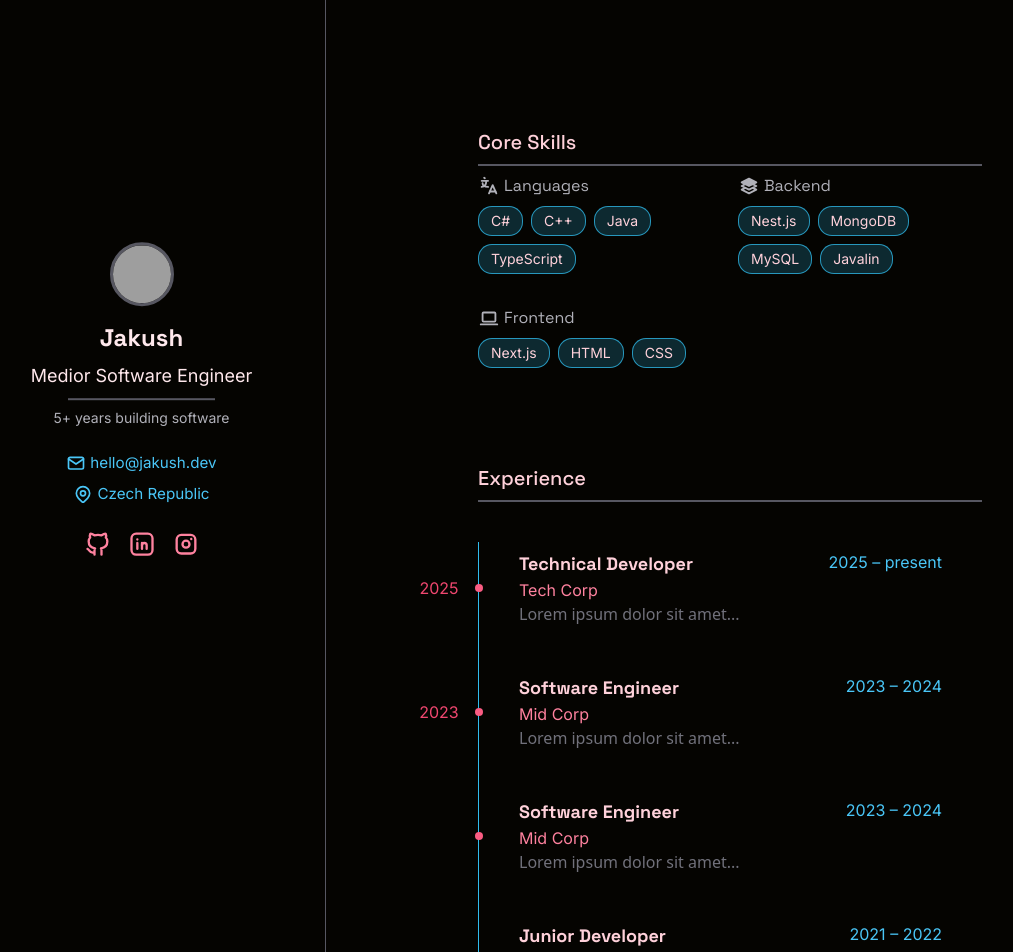
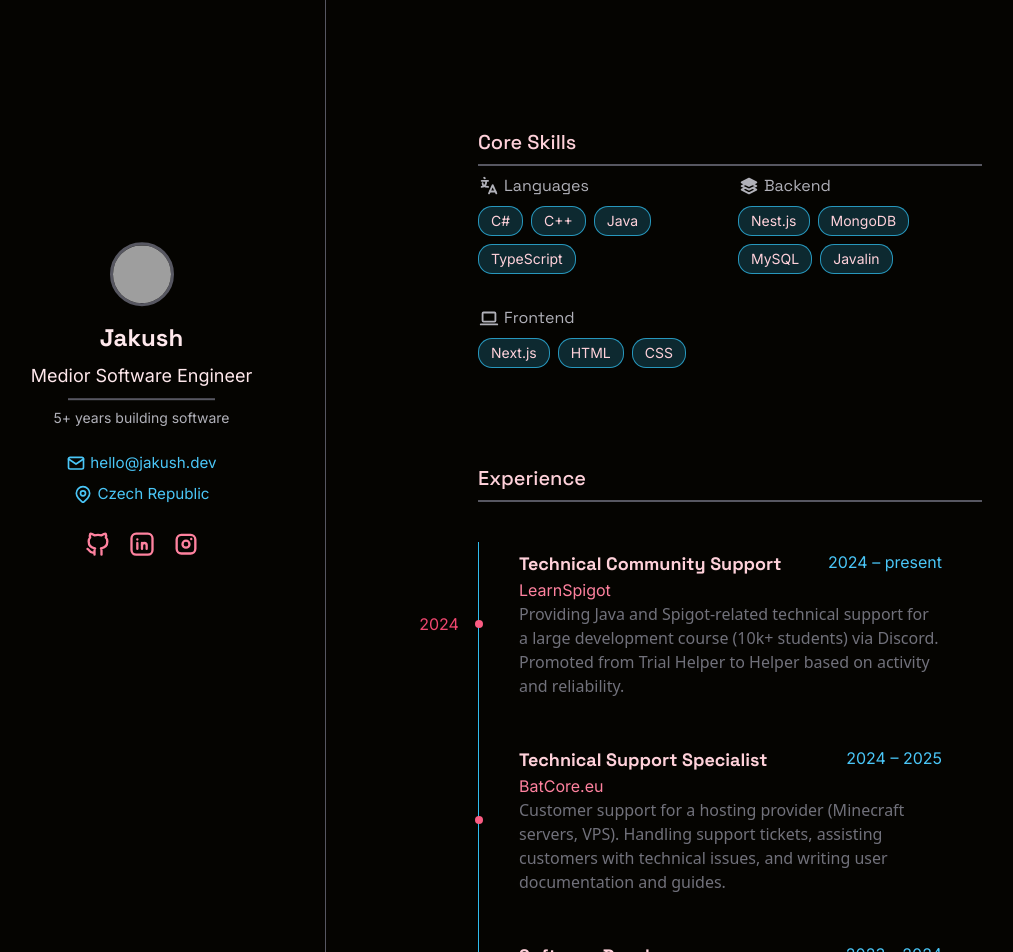
Before and after one commit to Jakush/JakushWebsite, a Next.js app: page / in a window 1280 px wide. Shown: the top 952 px of the page, without its empty margins (106-1119 px from the left). Built offline with nearby package versions, Linux system fonts and the light colour scheme; grey boxes are pictures that could not be loaded.

Commit message:
fix: add actual experiences

```diff
--- a/app/components/experience-card.tsx
+++ b/app/components/experience-card.tsx
@@ -13,32 +13,32 @@ interface Experience {
 
 const experiences: Experience[] = [
     {
-        title: "Junior Developer",
-        company: "Old Corp",
-        from: "2021",
-        to: "2022",
-        description: "Lorem ipsum dolor sit amet...",
+        title: "Technical Support Specialist",
+        company: "BatCore.eu",
+        from: "2024",
+        to: "2025",
+        description: "Customer support for a hosting provider (Minecraft servers, VPS). Handling support tickets, assisting customers with technical issues, and writing user documentation and guides.",
     },
     {
-        title: "Software Engineer",
-        company: "Mid Corp",
+        title: "Technical Community Support",
+        company: "LearnSpigot",
+        from: "2024",
+        to: "present",
+        description: "Providing Java and Spigot-related technical support for a large development course (10k+ students) via Discord. Promoted from Trial Helper to Helper based on activity and reliability.",
+    },
+    {
+        title: "Software Developer",
+        company: "Survival-Games.cz",
         from: "2023",
         to: "2024",
-        description: "Lorem ipsum dolor sit amet...",
+        description: "Developed and maintained custom gameplay features and updates. Implemented major SkyWars updates (kits, abilities, currencies, upgrades), balance changes, bug fixes, and a limited-time UHCRun “Assassins” mode.",
     },
     {
-        title: "Software Engineer",
-        company: "Mid Corp",
-        from: "2023",
-        to: "2024",
-        description: "Lorem ipsum dolor sit amet...",
-    },
-    {
-        title: "Technical Developer",
-        company: "Tech Corp",
-        from: "2025",
-        to: "present",
-        description: "Lorem ipsum dolor sit amet...",
+        title: "Software Developer",
+        company: "Rajce.pro",
+        from: "2022",
+        to: "2023",
+        description: "Maintained and extended multiple servers (Survival, Lobby, Anarchy). Built custom Java plugins for moderation, clans, seasonal events, and server utilities; worked with databases and server-side systems.",
     },
 ];
 
```
